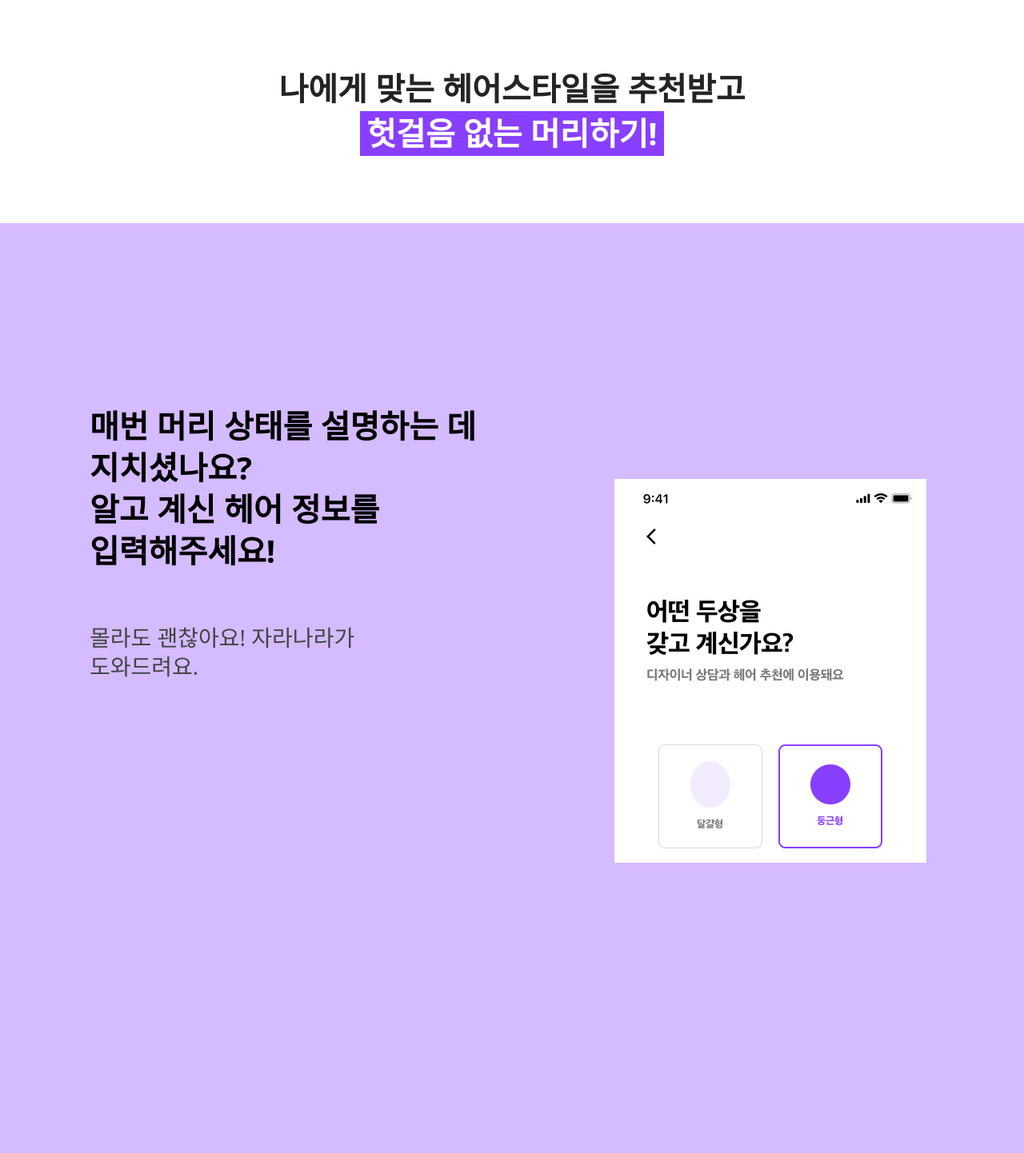
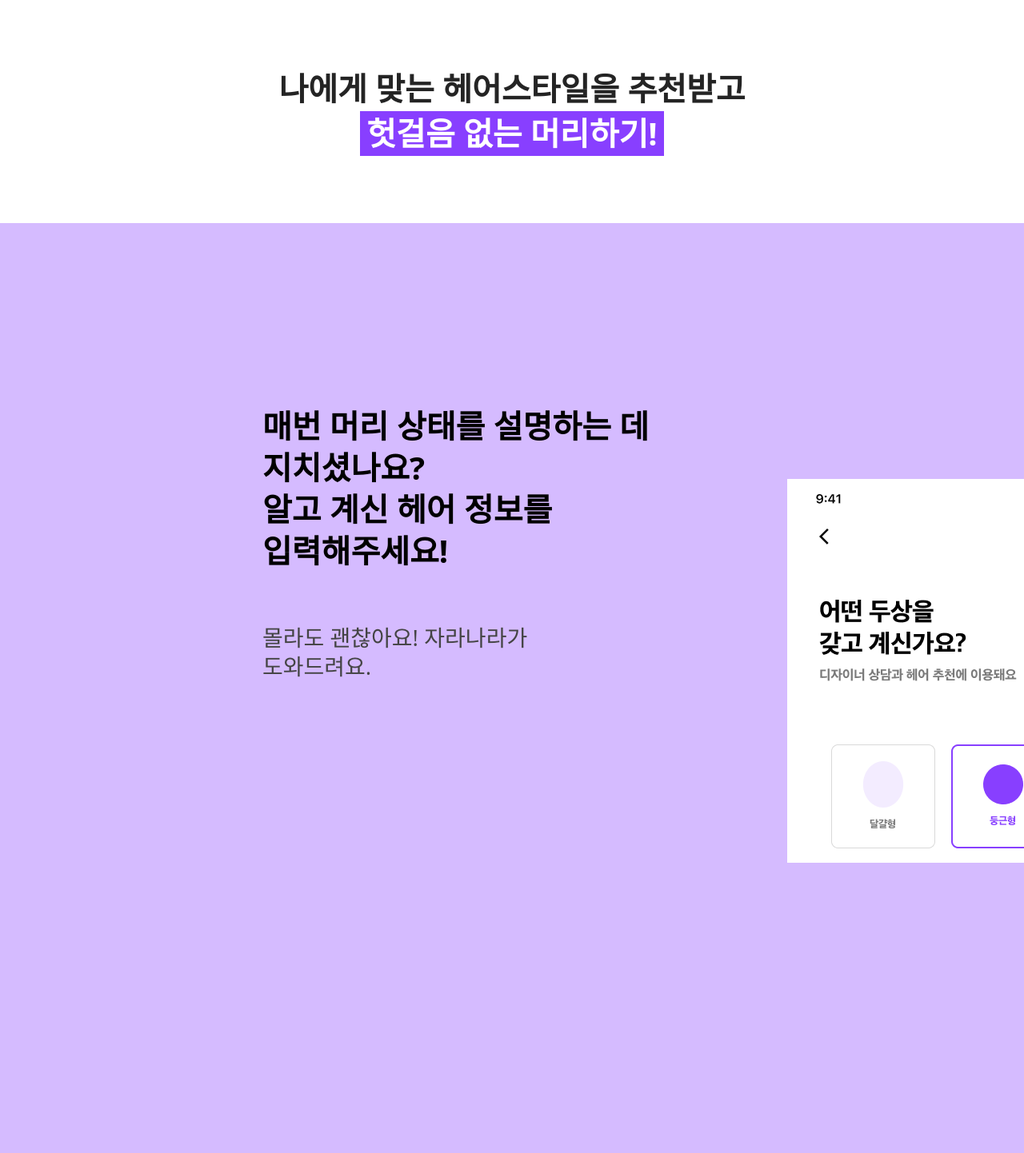
Before and after one commit to hamo-o/Practice-Design-Studio, a Django app: page / in a window 1280 px wide; the page is wider, and only the part inside the window is pictured. Shown: the part 1121-2563 px from the top of that part at 80% size. Run offline with Django 4.2, Linux system fonts and the light colour scheme.

Commit message:
design: change feat UI

```diff
--- a/static/css/home.css
+++ b/static/css/home.css
@@ -245,6 +245,7 @@ section {
 .feat {
   display: flex;
   align-items: center;
+  justify-content: center;
 }
 
 .feat-content {
@@ -257,6 +258,8 @@ section {
   width: 15rem;
   height: 25rem;
   object-fit: cover;
+
+  border-radius: 1rem;
 }
 
 .feat-title {
```
